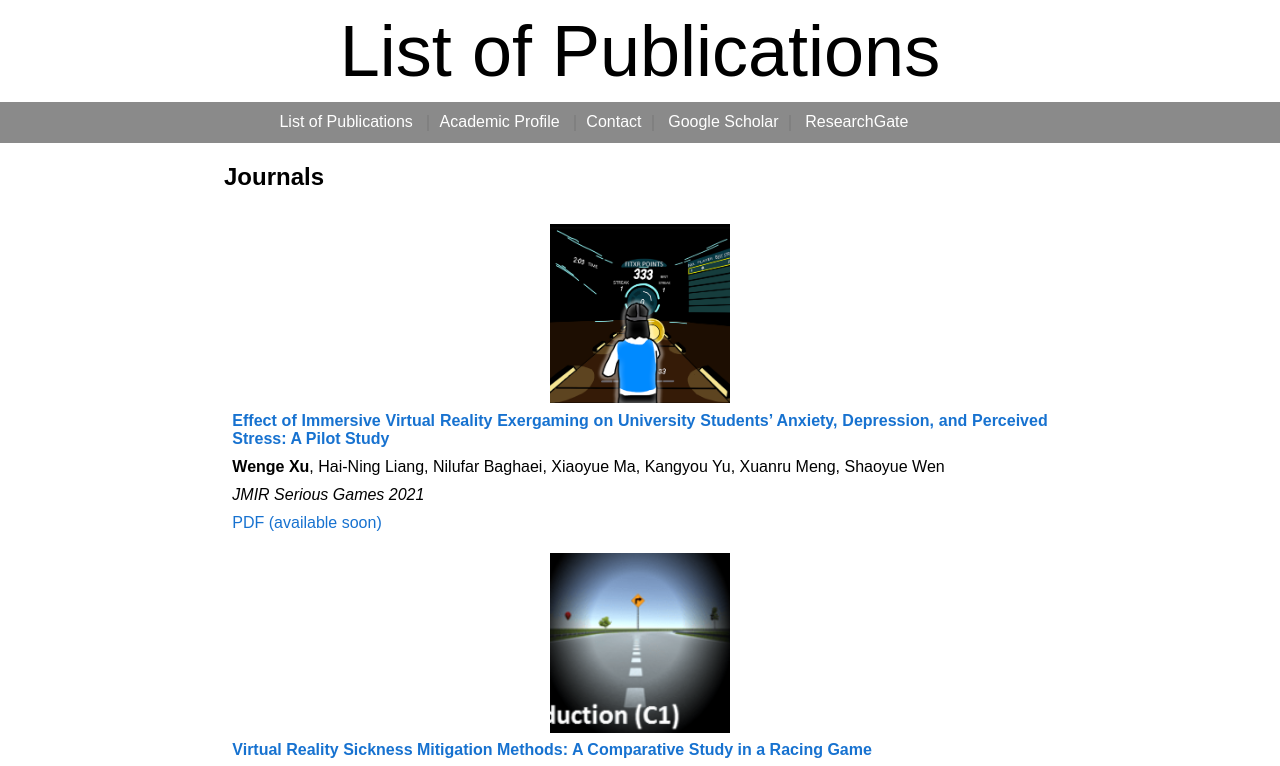
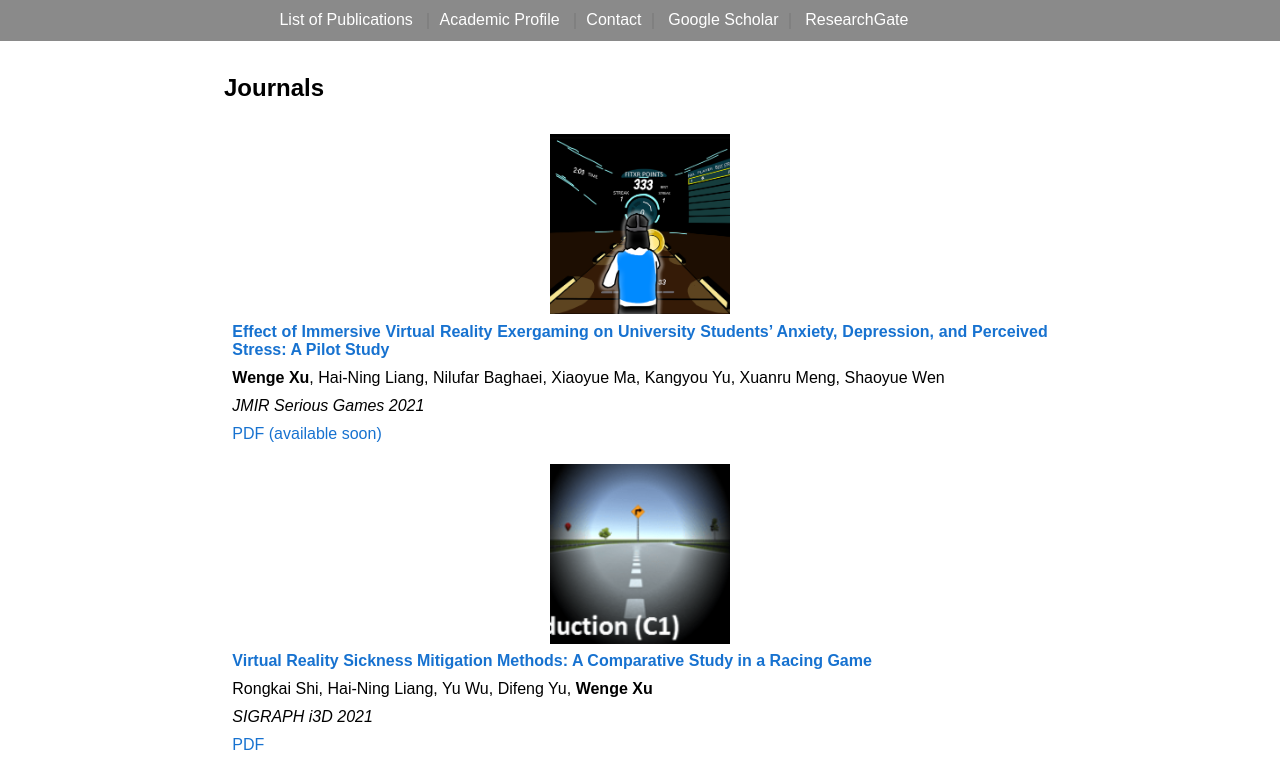
Before and after one commit to xuwenge/xuwenge.github.io, a plain HTML site: page publications.html in a window 1280 px wide. Shown: the top 766 px of the page. Drawn offline with Linux system fonts and the light colour scheme.

Commit message:
UpdateTemplate

```diff
--- a/main.css
+++ b/main.css
@@ -91,6 +91,7 @@ section {
     margin-left: 27.5%;
     margin-right: 27.5%;
     margin-bottom: 1%;
+    margin-top: 1%;
 }
 
 
--- a/publications.html
+++ b/publications.html
@@ -46,10 +46,6 @@
     <!-- End Google Tag Manager (noscript) -->
 
     <div id="wrapper">
-        <header>
-            List of Publications
-        </header>
-
         <nav class="navMenu">
             <ul>
 
```
Also changed, not shown: index.html (+0 -3 lines).
